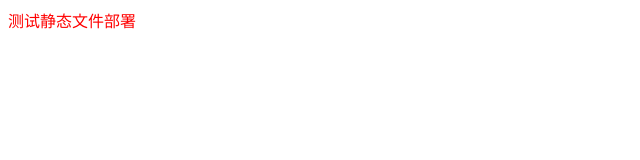
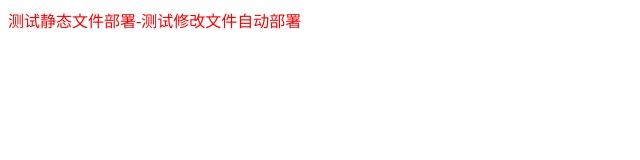
Before and after one commit to Ele-Cat/test-static-pages, a plain HTML site: page index.html in a window 1280 px wide. Shown: the whole page, without its empty margins (0-640 px from the left). Drawn offline with Linux system fonts and the light colour scheme.

Commit message:
✨测试修改文件自动部署

```diff
--- a/index.html
+++ b/index.html
@@ -7,7 +7,7 @@
   <link rel="stylesheet" href="index.css">
 </head>
 <body>
-  测试静态文件部署
+  测试静态文件部署-测试修改文件自动部署
 
   <script src="index.js"></script>
 </body>
```
